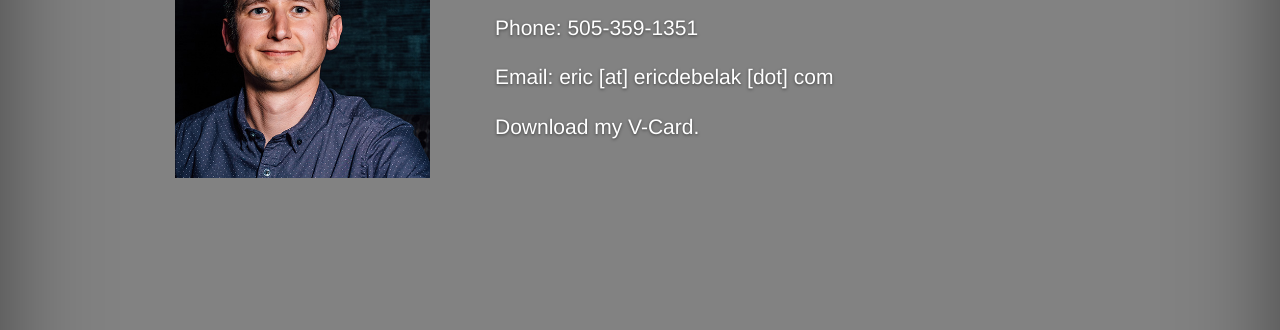
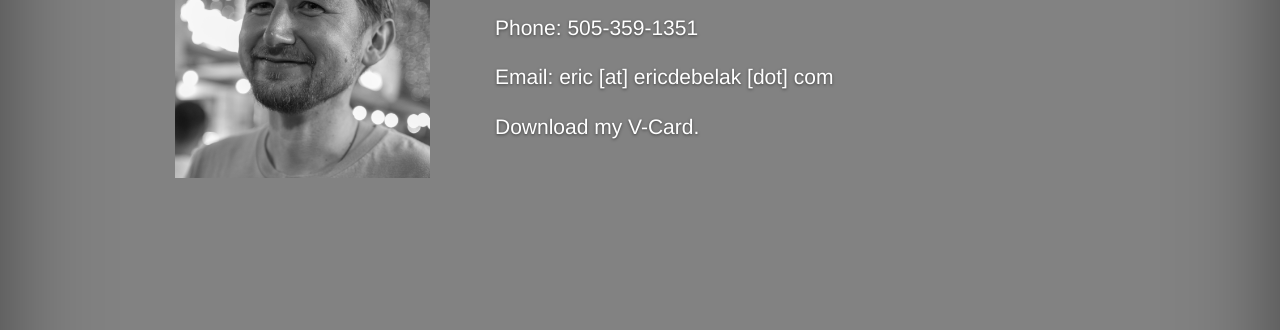
Before and after one commit to ericdebelak/ericdebelak, a plain HTML site: page contact.html in a window 1280 px wide. Shown: the part 349-679 px from the top of the page. Drawn offline with nearby package versions, Linux system fonts and the light colour scheme.

Commit message:
Update title on contact.html

```diff
--- a/contact.html
+++ b/contact.html
@@ -4,7 +4,7 @@
 <head>
     <meta charset="utf-8">
     <meta name="viewport" content="width=device-width, initial-scale=1">
-    <title>Eric Debelak - Web Developer</title>
+    <title>Eric Debelak - Senior Software Engrineer</title>
     <!-- Latest compiled and minified CSS -->
     <link rel="stylesheet" href="//netdna.bootstrapcdn.com/bootstrap/3.1.1/css/bootstrap.min.css">
     <link rel="stylesheet" href="cover.css">
@@ -30,7 +30,7 @@
           </div>
 
           <div class="inner cover">
-            <img src="images/eric-web.jpg" class="img-responsive col-sm-6 col-md-4" alt="Picture of Eric">
+            <img src="images/eric.jpg" class="img-responsive col-sm-6 col-md-4" alt="Picture of Eric">
             <div class="col-sm-6 col-md-8">
             <h1 class="cover-heading">Contact me</h1><br />
             <p class="lead">Phone: 505-359-1351</p><br /><br />
```
